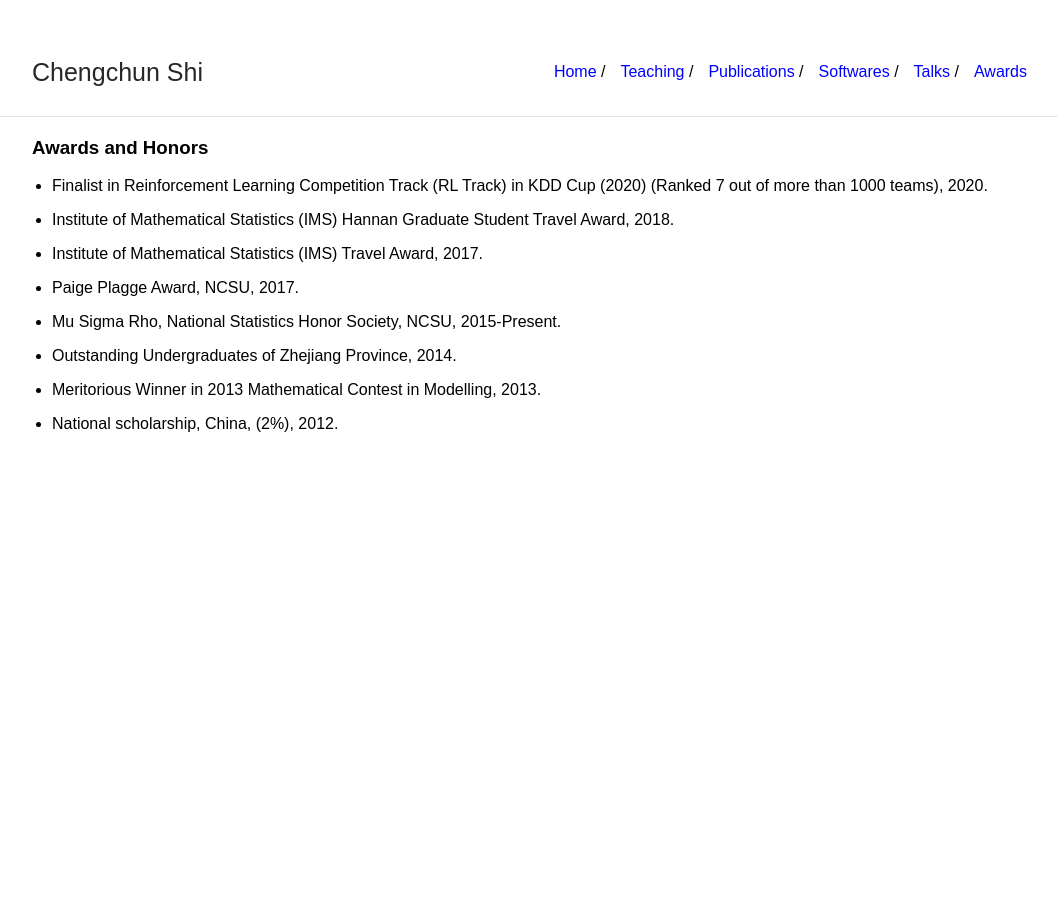
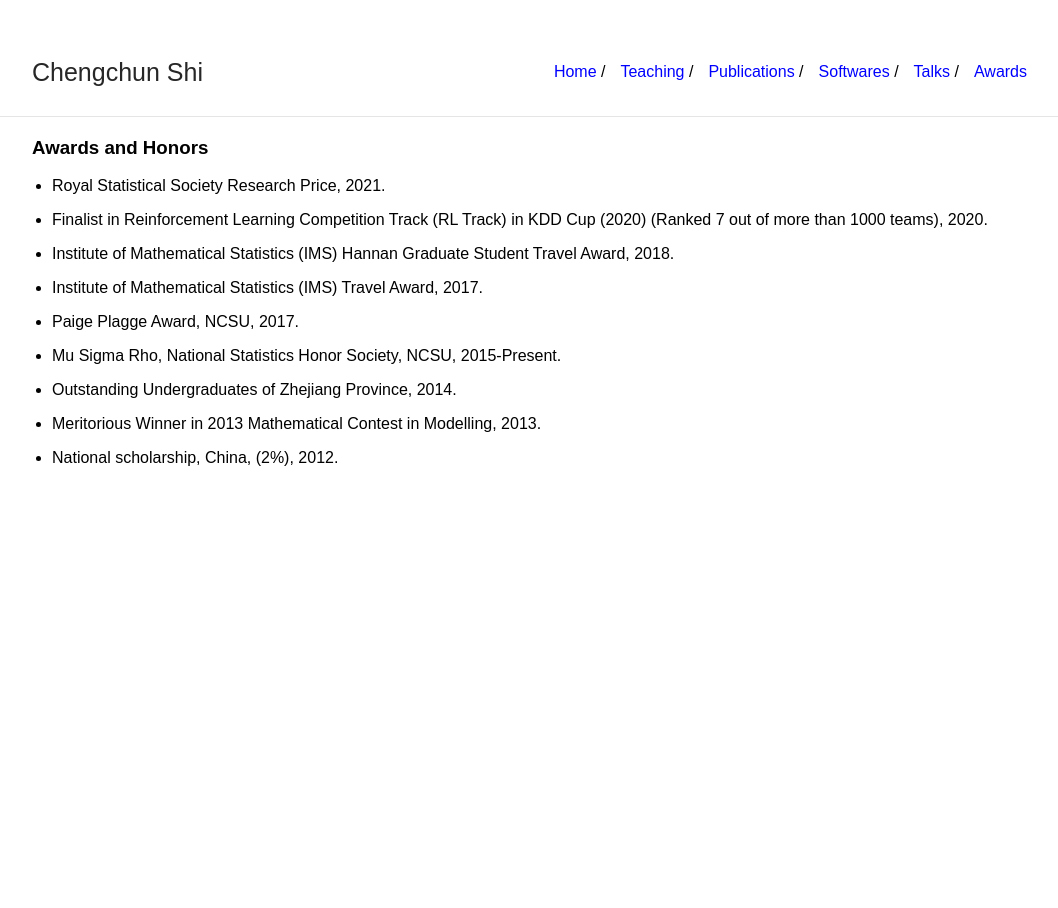
Before and after one commit to callmespring/callmespring.github.io, a Jekyll site: the page built from awards.md, in a window 1280 px wide. Shown: the whole page, without its empty margins (108-1166 px from the left). Built offline with Jekyll 4.4.1, drawn with Linux system fonts in a browser that asks for light colours.

Commit message:
Update awards.md

```diff
--- a/awards.md
+++ b/awards.md
@@ -4,6 +4,8 @@ title: Awards
 ---
 
 ### Awards and Honors
+
+* Royal Statistical Society Research Price, 2021.
 
 * Finalist in Reinforcement Learning Competition Track (RL Track) in KDD Cup (2020) (Ranked 7 out of more than 1000 teams), 2020.
 
```
